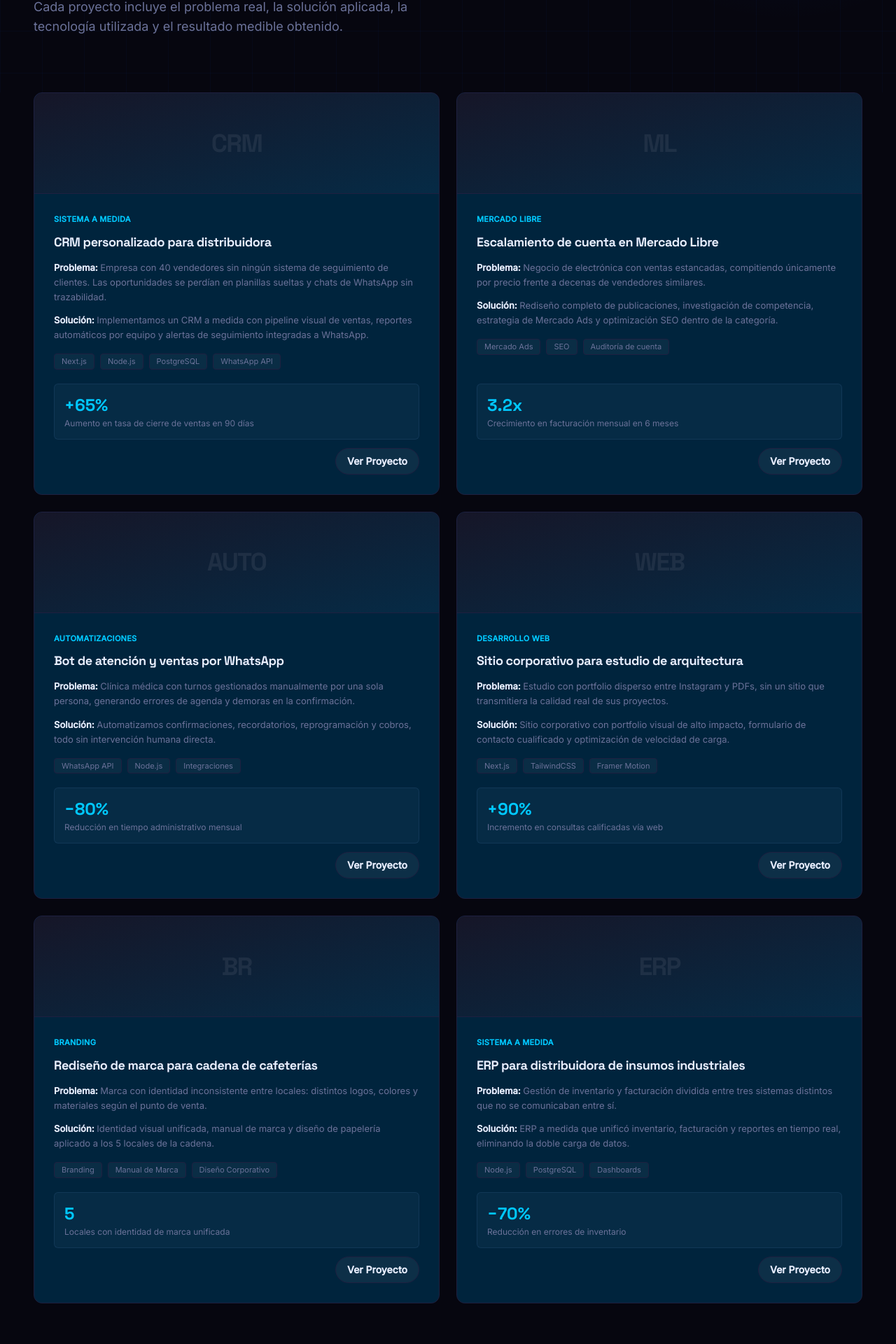
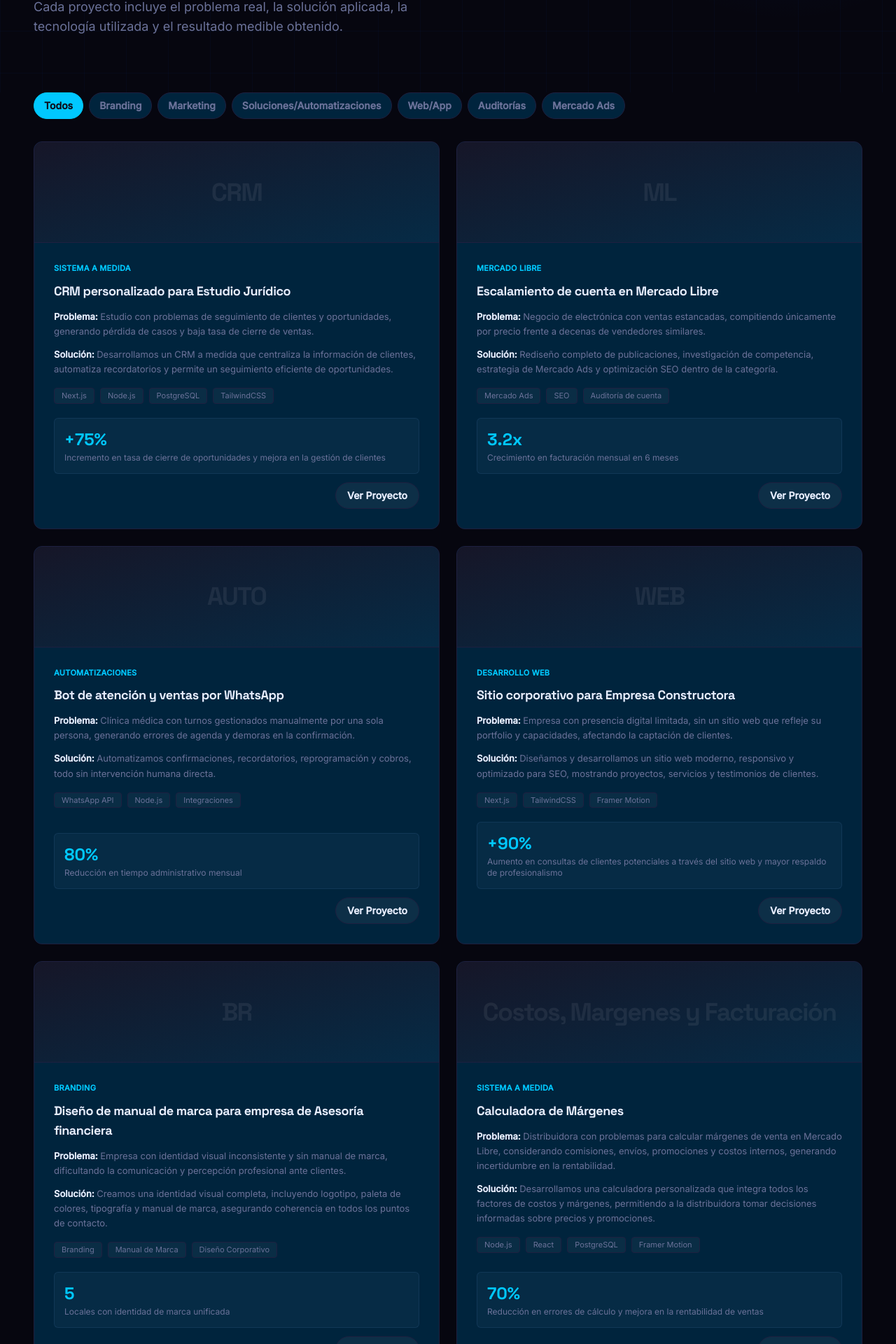
Before and after one commit to RamonRamos1/Digital-Culture.Agency, a Next.js app: page /casos-de-exito in a window 1280 px wide. Shown: the part 376-2296 px from the top of the page at 70% size. Built offline with nearby package versions, Linux system fonts and the light colour scheme; no server answers.

Commit message:
Modified sections about us, succesfull-cases and home

```diff
--- a/app/casos-de-exito/page.tsx
+++ b/app/casos-de-exito/page.tsx
@@ -12,12 +12,13 @@ const CASES = [
   {
     badge: "CRM",
     type: "Sistema a Medida",
-    title: "CRM personalizado para distribuidora",
-    problem: "Empresa con 40 vendedores sin ningún sistema de seguimiento de clientes. Las oportunidades se perdían en planillas sueltas y chats de WhatsApp sin trazabilidad.",
-    solution: "Implementamos un CRM a medida con pipeline visual de ventas, reportes automáticos por equipo y alertas de seguimiento integradas a WhatsApp.",
-    tech: ["Next.js", "Node.js", "PostgreSQL", "WhatsApp API"],
-    resultNum: "+65%",
-    resultTxt: "Aumento en tasa de cierre de ventas en 90 días",
+    title: "CRM personalizado para Estudio Jurídico",
+    problem: "Estudio con problemas de seguimiento de clientes y oportunidades, generando pérdida de casos y baja tasa de cierre de ventas.",
+    solution: "Desarrollamos un CRM a medida que centraliza la información de clientes, automatiza recordatorios y permite un seguimiento eficiente de oportunidades.",
+    tech: ["Next.js", "Node.js", "PostgreSQL", "TailwindCSS"],
+    resultNum: "+75%",
+    resultTxt: "Incremento en tasa de cierre de oportunidades y mejora en la gestión de clientes",
+    categories: ["Soluciones/Automatizaciones"],
   },
   {
     badge: "ML",
@@ -28,6 +29,7 @@ const CASES = [
     tech: ["Mercado Ads", "SEO", "Auditoría de cuenta"],
     resultNum: "3.2x",
     resultTxt: "Crecimiento en facturación mensual en 6 meses",
+    categories: ["Auditorías", "Mercado Ads"],
   },
   {
     badge: "AUTO",
@@ -36,38 +38,42 @@ const CASES = [
     problem: "Clínica médica con turnos gestionados manualmente por una sola persona, generando errores de agenda y demoras en la confirmación.",
     solution: "Automatizamos confirmaciones, recordatorios, reprogramación y cobros, todo sin intervención humana directa.",
     tech: ["WhatsApp API", "Node.js", "Integraciones"],
-    resultNum: "−80%",
+    resultNum: "80%",
     resultTxt: "Reducción en tiempo administrativo mensual",
+    categories: ["Soluciones/Automatizaciones"],
   },
   {
     badge: "WEB",
     type: "Desarrollo Web",
-    title: "Sitio corporativo para estudio de arquitectura",
-    problem: "Estudio con portfolio disperso entre Instagram y PDFs, sin un sitio que transmitiera la calidad real de sus proyectos.",
-    solution: "Sitio corporativo con portfolio visual de alto impacto, formulario de contacto cualificado y optimización de velocidad de carga.",
+    title: "Sitio corporativo para Empresa Constructora",
+    problem: "Empresa con presencia digital limitada, sin un sitio web que refleje su portfolio y capacidades, afectando la captación de clientes.",
+    solution: "Diseñamos y desarrollamos un sitio web moderno, responsivo y optimizado para SEO, mostrando proyectos, servicios y testimonios de clientes.",
     tech: ["Next.js", "TailwindCSS", "Framer Motion"],
     resultNum: "+90%",
-    resultTxt: "Incremento en consultas calificadas vía web",
+    resultTxt: "Aumento en consultas de clientes potenciales a través del sitio web y mayor respaldo de profesionalismo",
+    categories: ["Web/App"],
   },
   {
     badge: "BR",
     type: "Branding",
-    title: "Rediseño de marca para cadena de cafeterías",
-    problem: "Marca con identidad inconsistente entre locales: distintos logos, colores y materiales según el punto de venta.",
-    solution: "Identidad visual unificada, manual de marca y diseño de papelería aplicado a los 5 locales de la cadena.",
+    title: "Diseño de manual de marca para empresa de Asesoría financiera",
+    problem: "Empresa con identidad visual inconsistente y sin manual de marca, dificultando la comunicación y percepción profesional ante clientes.",
+    solution: "Creamos una identidad visual completa, incluyendo logotipo, paleta de colores, tipografía y manual de marca, asegurando coherencia en todos los puntos de contacto.",
     tech: ["Branding", "Manual de Marca", "Diseño Corporativo"],
     resultNum: "5",
     resultTxt: "Locales con identidad de marca unificada",
+    categories: ["Branding"],
   },
   {
-    badge: "ERP",
+    badge: "Costos, Margenes y Facturación",
     type: "Sistema a Medida",
-    title: "ERP para distribuidora de insumos industriales",
-    problem: "Gestión de inventario y facturación dividida entre tres sistemas distintos que no se comunicaban entre sí.",
-    solution: "ERP a medida que unificó inventario, facturación y reportes en tiempo real, eliminando la doble carga de datos.",
-    tech: ["Node.js", "PostgreSQL", "Dashboards"],
-    resultNum: "−70%",
-    resultTxt: "Reducción en errores de inventario",
+    title: "Calculadora de Márgenes",
+    problem: "Distribuidora con problemas para calcular márgenes de venta en Mercado Libre, considerando comisiones, envíos, promociones y costos internos, generando incertidumbre en la rentabilidad.",
+    solution: "Desarrollamos una calculadora personalizada que integra todos los factores de costos y márgenes, permitiendo a la distribuidora tomar decisiones informadas sobre precios y promociones.",
+    tech: ["Node.js", "React","PostgreSQL", "Framer Motion"],
+    resultNum: "70%",
+    resultTxt: "Reducción en errores de cálculo y mejora en la rentabilidad de ventas",
+    categories: ["Soluciones/Automatizaciones", "Auditorías"],
   },
 ];
 
--- a/app/nosotros/page.tsx
+++ b/app/nosotros/page.tsx
@@ -9,8 +9,8 @@ export const metadata = {
 };
 
 const WHO_STATS = [
-  { num: "+120", label: "Proyectos entregados" },
-  { num: "8", label: "Áreas de expertise" },
+  { num: "12", label: "Proyectos Completados" },
+  { num: "4", label: "Áreas de expertise" },
   { num: "+5", label: "Años en el mercado" },
   { num: "100%", label: "Proyectos a medida" },
 ];
@@ -24,23 +24,25 @@ const METHOD_STEPS = [
 
 const TECH_CATEGORIES = [
   { title: "Frontend", items: ["Next.js", "React", "TypeScript", "TailwindCSS", "Framer Motion"] },
-  { title: "Backend & Apps", items: ["Node.js", "Flutter", "PostgreSQL", "Firebase", "AWS"] },
-  { title: "Integraciones", items: ["WhatsApp API", "Calendly", "Jotform", "Google Analytics", "Google Tag Manager"] },
+  { title: "Backend & Apps", items: ["Node.js", "Django", "PostgreSQL", "MongoDB", "AWS"] },
+  { title: "Integraciones", items: ["WhatsApp API", "Nubimetrics", "MELI", "Google Analytics", "Google Tag Manager"] },
 ];
 
 const TEAM = [
-  { initials: "MD", role: "Strategy & Growth", title: "Dirección Estratégica", desc: "Define la visión de cada proyecto y asegura que tecnología y negocio vayan en la misma dirección." },
-  { initials: "DEV", role: "Web, Apps & Sistemas", title: "Desarrollo", desc: "Construye desde landing pages hasta sistemas empresariales complejos con tecnología moderna." },
-  { initials: "UX", role: "Identidad Visual", title: "Diseño & Branding", desc: "Da forma a la identidad de marca y a la experiencia visual de cada producto digital." },
-  { initials: "ADS", role: "Adquisición", title: "Marketing & Performance", desc: "Gestiona campañas y estrategia digital con foco en resultados medibles, no en vanidad." },
+  { initials: "MD", role: "Dirección Estratégica", title: "El Maxi papa", desc: "Define la visión de cada proyecto y asegura que tecnología y negocio vayan en la misma dirección." },
+  { initials: "DEV", role: "Web, Apps & Sistemas", title: "Ramón Ramos", desc: "Construye desde landing pages hasta sistemas empresariales complejos y totalmente personalizados." },
+  { initials: "UX/IU", role: "Identidad Visual", title: "Margarita Novichkova", desc: "Da forma a la identidad de marca y a la experiencia visual de cada producto digital." },
+  { initials: "ADS", role: "Marketing & Performance", title: "Margarita de nuevo", desc: "Gestiona campañas y estrategia digital con foco en resultados medibles, no en vanidad." },
+  { initials: "ADS", role: "Gestión de Logística", title: "Valentín", desc: "Organiza y coordina las operaciones logísticas para garantizar la eficiencia en la entrega de productos y/o servicios." },
+  { initials: "ADS", role: "Diseñador Audiovisual", title: "Deberíamos poner más?", desc: "Aiuda Margareth, ia tu sabes" },
 ];
 
 const WORK_PROCESS = [
-  { n: "01", title: "Primer contacto", desc: "Nos escribís por WhatsApp, formulario o agendás una llamada. Te respondemos en menos de 24 horas con un diagnóstico inicial." },
-  { n: "02", title: "Reunión de descubrimiento", desc: "Entendemos tu negocio en profundidad: objetivos, procesos actuales y restricciones reales. Sin esta etapa, ningún presupuesto es serio." },
-  { n: "03", title: "Propuesta y alcance", desc: "Te enviamos una propuesta concreta con alcance, tiempos y presupuesto definido. Nada de \"depende\" ni letra chica." },
-  { n: "04", title: "Desarrollo ágil", desc: "Trabajamos en sprints con entregas parciales. Vos ves avances reales, no solo un informe al final del proceso." },
-  { n: "05", title: "Lanzamiento y acompañamiento", desc: "Lanzamos en producción y seguimos midiendo resultados para optimizar lo que ya está funcionando." },
+  { n: "01", title: "Primer contacto", desc: "Nos escribís por WhatsApp, formulario o agendás una llamada. Obtendrás tu respuesta en 24 a 48horas con un diagnóstico inicial. Danos toda la info de una, porque sino es al reverendo pedo todo" },
+  { n: "02", title: "Reunión de descubrimiento", desc: "Seguramente que no tenes ni idea de lo que necesitas, pero como nosotros menos, vamos a finjir demencia todos y seguimos pa delante viejo nomassss" },
+  { n: "03", title: "Propuesta Personalizada", desc: "En base a todo lo hablado y escuchando tus problemas (como si fueramos tus pinches psicologos) te proponemos una solución a medida (a medida de nuestros bolsillos, meintras mas debamos, mas caro es)." },
+  { n: "04", title: "Entregas Parciales", desc: "Te proporcionamos un código de seguimiento para veas los avances reales, no solo un informe al final del proceso. Esto no fue idea mia y lo tengo que hacer igual pa un cliente. Esfuerzo = 100%. Reutilización = 200%" },
+  { n: "05", title: "Lanzamiento y acompañamiento", desc: "Lanzamos en producción, sale todo mal, debuggeamos, sigue mal y así seguimos hasta que algun dia pueda centrar un div sin la ayuda de chat-gpt (que cada dia se pone más choto, como yo)." },
 ];
 
 export default function NosotrosPage() {
@@ -126,6 +128,7 @@ export default function NosotrosPage() {
               Visión
             </h3>
             <p className="text-dc-muted text-[15px] leading-[1.75]">
+              Acá si nos ponemos serios, que te pensas que todo es joda. No papu acá se LA-BU-RA.
               Ser el ecosistema de referencia para que PYMES y profesionales
               de Latinoamérica digitalicen su operación completa, sin
               necesidad de coordinar múltiples proveedores ni perder
@@ -140,6 +143,7 @@ export default function NosotrosPage() {
               Cómo lo logramos
             </h3>
             <p className="text-dc-muted text-[15px] leading-[1.75]">
+              A veces ni nosotos sabemos como lo logramos, pero lo logramos. Vos confiá y mandanos tu dinerito.
               Combinando marketing, branding, desarrollo y automatización en
               un único proceso de trabajo. Cada proyecto se diseña pensando
               en el negocio completo, no en la entrega aislada de una pieza.
--- a/app/soluciones/page.tsx
+++ b/app/soluciones/page.tsx
@@ -7,7 +7,8 @@ import { PROBLEM_SOLUTIONS } from "@/lib/solutions-data";
 export const metadata = {
   title: "Soluciones | Digital Culture",
   description:
-    "No vendemos servicios, resolvemos problemas. Encontrá la solución exacta para lo que tu negocio necesita hoy.",
+    "Che, nos quedamos con la sección de soluciones o servicios o una combinación de Ambas?. PD: Encontré otra forma de comunicarnoos, directamente mensajes desperdigados por la web :) PD2: El mundial me esta haciendo alusinar - No vendemos servicios, resolvemos problemas. Encontrá la solución exacta para lo que tu negocio necesita hoy.",
+
 };
 
 export default function SolucionesPage() {
--- a/components/casos-de-exito/CaseCards.tsx
+++ b/components/casos-de-exito/CaseCards.tsx
@@ -3,6 +3,15 @@
 import { useState } from "react";
 
 const DESCRIPTION_WORD_LIMIT = 40;
+const FILTER_OPTIONS = [
+  "Todos",
+  "Branding",
+  "Marketing",
+  "Soluciones/Automatizaciones",
+  "Web/App",
+  "Auditorías",
+  "Mercado Ads",
+];
 
 type CaseItem = {
   badge: string;
@@ -13,6 +22,7 @@ type CaseItem = {
   tech: string[];
   resultNum: string;
   resultTxt: string;
+  categories?: string[];
 };
 
 function getPreviewText(text: string, limit: number) {
@@ -21,20 +31,47 @@ function getPreviewText(text: string, limit: number) {
 }
 
 export default function CaseCards({ cases }: { cases: CaseItem[] }) {
-  const [expandedCases, setExpandedCases] = useState<Record<number, boolean>>({});
+  const [expandedCases, setExpandedCases] = useState<Record<string, boolean>>({});
+  const [activeFilter, setActiveFilter] = useState("Todos");
 
-  const toggleExpanded = (index: number) => {
+  const toggleExpanded = (title: string) => {
     setExpandedCases((prev) => ({
       ...prev,
-      [index]: !prev[index],
+      [title]: !prev[title],
     }));
   };
 
+  const visibleCases =
+    activeFilter === "Todos"
+      ? cases
+      : cases.filter((c) => c.categories?.includes(activeFilter));
+
   return (
     <section className="px-6 md:px-12 pb-24 md:pb-28">
+      <div className="mb-8 flex flex-wrap gap-2">
+        {FILTER_OPTIONS.map((option) => {
+          const isActive = activeFilter === option;
+
+          return (
+            <button
+              key={option}
+              type="button"
+              onClick={() => setActiveFilter(option)}
+              className={`rounded-full border px-3.5 py-2 text-sm font-semibold transition ${
+                isActive
+                  ? "border-dc-cyan bg-dc-cyan text-dc-dark"
+                  : "border-dc-border bg-dc-surface text-dc-muted hover:border-dc-cyan hover:text-white"
+              }`}
+            >
+              {option}
+            </button>
+          );
+        })}
+      </div>
+
       <div className="grid grid-cols-1 md:grid-cols-2 lg:grid-cols-3 gap-6">
-        {cases.map((c, index) => {
-          const isExpanded = expandedCases[index];
+        {visibleCases.map((c) => {
+          const isExpanded = expandedCases[c.title] ?? false;
           const problemPreview = isExpanded
             ? c.problem
             : getPreviewText(c.problem, DESCRIPTION_WORD_LIMIT);
@@ -75,7 +112,7 @@ export default function CaseCards({ cases }: { cases: CaseItem[] }) {
                 {needsTruncate && (
                   <button
                     type="button"
-                    onClick={() => toggleExpanded(index)}
+                    onClick={() => toggleExpanded(c.title)}
                     className="text-sm font-semibold text-dc-cyan hover:text-white transition mb-4"
                   >
                     {isExpanded ? "ver menos" : "ver más"}
--- a/components/home/CasesGrid.tsx
+++ b/components/home/CasesGrid.tsx
@@ -61,29 +61,31 @@ export default function CasesGrid() {
           return (
             <div
               key={c.title}
-              className="bg-dc-surface border border-dc-border rounded-xl overflow-hidden transition-all hover:-translate-y-1 hover:border-dc-blue/30"
+              className="flex h-full flex-col overflow-hidden rounded-xl border border-dc-border bg-dc-surface transition-all hover:-translate-y-1 hover:border-dc-blue/30"
             >
               <div className="h-40 bg-gradient-to-br from-dc-card to-dc-blue/5 flex items-center justify-center border-b border-dc-border font-display text-4xl font-bold tracking-tighter text-white/[0.07]">
                 {c.badge}
               </div>
-              <div className="p-7">
+              <div className="flex flex-1 flex-col p-7">
                 <div className="text-[11px] text-dc-cyan tracking-wide uppercase font-semibold mb-2.5">
                   {c.type}
                 </div>
                 <h3 className="font-display text-lg font-bold mb-2.5 tracking-tight">
                   {c.title}
                 </h3>
-                <p className="text-sm text-dc-muted leading-relaxed">{displayedText}</p>
-                <div className="mt-5 flex flex-col gap-3">
+                <div className="flex items-start justify-between gap-3">
+                  <p className="text-sm text-dc-muted leading-relaxed flex-1">{displayedText}</p>
                   {shouldTruncate && (
                     <button
                       type="button"
                       onClick={() => toggleExpanded(index)}
-                      className="text-sm font-semibold text-dc-cyan hover:text-white transition"
+                      className="shrink-0 text-sm font-semibold text-dc-cyan hover:text-white transition"
                     >
                       {isExpanded ? "ver menos" : "ver más"}
                     </button>
                   )}
+                </div>
+                <div className="mt-auto pt-5">
                   <button
                     type="button"
                     className="inline-flex items-center justify-center rounded-full bg-dc-cyan px-4 py-2 text-sm font-semibold text-dc-dark transition hover:bg-white/90"
--- a/components/home/MercadoLibreSection.tsx
+++ b/components/home/MercadoLibreSection.tsx
@@ -19,10 +19,10 @@ const FEATURES = [
 ];
 
 const METRICS = [
-  { label: "Visitas mensuales", value: "+38%", width: "72%" },
-  { label: "Tasa de conversión", value: "+21%", width: "55%" },
-  { label: "Costo por venta", value: "−42%", width: "30%" },
-  { label: "Ventas netas", value: "+127%", width: "85%" },
+  { label: "Visitas mensuales", value: "+18%", width: "100%" },
+  { label: "Tasa de conversión", value: "+4,7%", width: "75%" },
+  { label: "Unidades Vendidas", value: "67", width: "67%" },
+  { label: "Compradores Recurrentes", value: "7%", width: "100%" },
 ];
 
 export default function MercadoLibreSection() {
@@ -41,6 +41,19 @@ export default function MercadoLibreSection() {
           No alcanza con publicar. La diferencia entre vender y escalar está
           en la estrategia de posicionamiento, competencia y publicidad.
         </p>
+
+        <div className="mt-6 rounded-xl border border-dc-orange/20 bg-gradient-to-br from-dc-orange/10 to-transparent p-4 shadow-[0_0_0_1px_rgba(255,255,255,0.02)_inset]">
+          <div className="flex flex-wrap items-center gap-2 text-sm font-semibold text-dc-orange">
+            <span className="rounded-full bg-dc-orange/15 px-2.5 py-1">⚡ Calculadora automática</span>
+            <span className="rounded-full bg-emerald-500/10 px-2.5 py-1 text-emerald-300">
+              Somos Mercado Líder
+            </span>
+          </div>
+          <p className="mt-3 text-sm leading-relaxed text-dc-muted">
+            Automatizamos el cálculo de márgenes y te ayudamos a tomar decisiones
+            más rápidas con una estrategia pensada para vender mejor en Mercado Libre.
+          </p>
+        </div>
 
         <div className="flex flex-col gap-4 mt-10">
           {FEATURES.map((f) => (
--- a/components/home/ProcessSteps.tsx
+++ b/components/home/ProcessSteps.tsx
@@ -1,3 +1,7 @@
+"use client";
+
+import { useEffect, useState } from "react";
+
 const STEPS = [
   {
     n: 1,
@@ -22,6 +26,16 @@ const STEPS = [
 ];
 
 export default function ProcessSteps() {
+  const [activeStep, setActiveStep] = useState(0);
+
+  useEffect(() => {
+    const interval = window.setInterval(() => {
+      setActiveStep((prev) => (prev + 1) % STEPS.length);
+    }, 1500);
+
+    return () => window.clearInterval(interval);
+  }, []);
+
   return (
     <section className="bg-dc-dark px-6 md:px-12 py-24 md:py-28">
       <div className="text-center">
@@ -35,21 +49,38 @@ export default function ProcessSteps() {
         </h2>
       </div>
 
-      <div className="grid grid-cols-2 md:grid-cols-4 gap-8 mt-14 relative">
-        <div className="hidden md:block absolute top-7 left-[12.5%] right-[12.5%] h-px bg-dc-border" />
-        {STEPS.map((s) => (
-          <div key={s.n} className="text-center px-4 relative z-10 group">
-            <div className="w-14 h-14 rounded-full bg-dc-surface border-2 border-dc-border flex items-center justify-center mx-auto mb-6 font-display text-lg font-bold text-dc-blue transition-colors group-hover:border-dc-blue group-hover:bg-dc-blue/10">
+      <div className="relative mt-14 grid grid-cols-2 gap-8 md:grid-cols-4">
+        <div className="absolute left-[12.5%] right-[12.5%] top-7 hidden h-px bg-dc-border md:block" />
+        {STEPS.map((s, index) => {
+          const isActive = index === activeStep;
+
+          return (
+            <div
+              key={s.n}
+              className={`group relative z-10 px-4 text-center transition-all duration-500 ease-out ${
+                isActive
+                  ? "scale-[1.03] opacity-100"
+                  : "opacity-60 saturate-50"
+              }`}
+            >
+              <div
+                className={`mx-auto mb-6 flex h-14 w-14 items-center justify-center rounded-full border-2 font-display text-lg font-bold text-dc-blue transition-all duration-500 ease-out ${
+                  isActive
+                    ? "border-dc-blue bg-dc-blue/15 shadow-[0_0_0_4px_rgba(55,113,255,0.16)]"
+                    : "border-dc-border bg-dc-surface"
+                }`}
+              >
                 {s.n}
               </div>
-            <h4 className="font-display text-base font-semibold mb-2">
+              <h4 className="mb-2 font-display text-base font-semibold">
                 {s.title}
               </h4>
-            <p className="text-[13px] text-dc-muted leading-relaxed">
+              <p className="text-[13px] leading-relaxed text-dc-muted">
                 {s.desc}
               </p>
             </div>
-        ))}
+          );
+        })}
       </div>
     </section>
   );
```
Also changed, not shown: components/home/LogosStrip.tsx (+8 -8 lines). Lines whose indentation alone changed are shown as unchanged.
